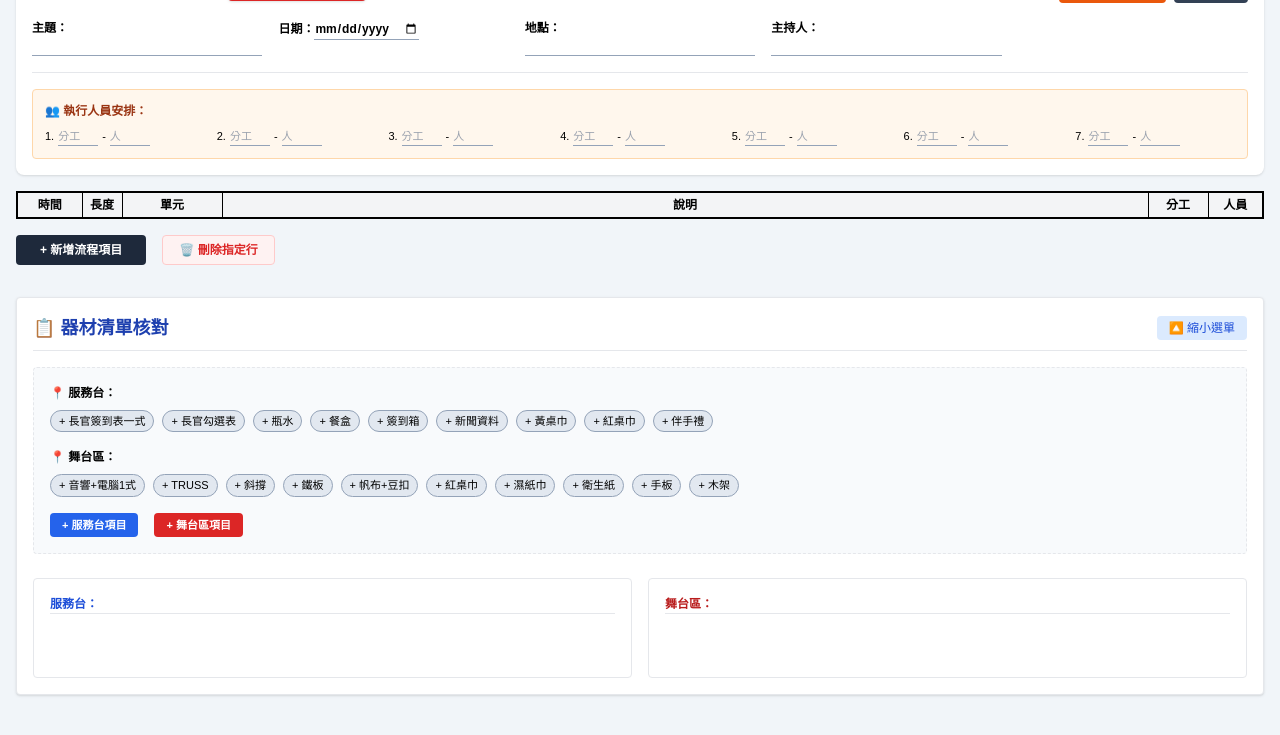
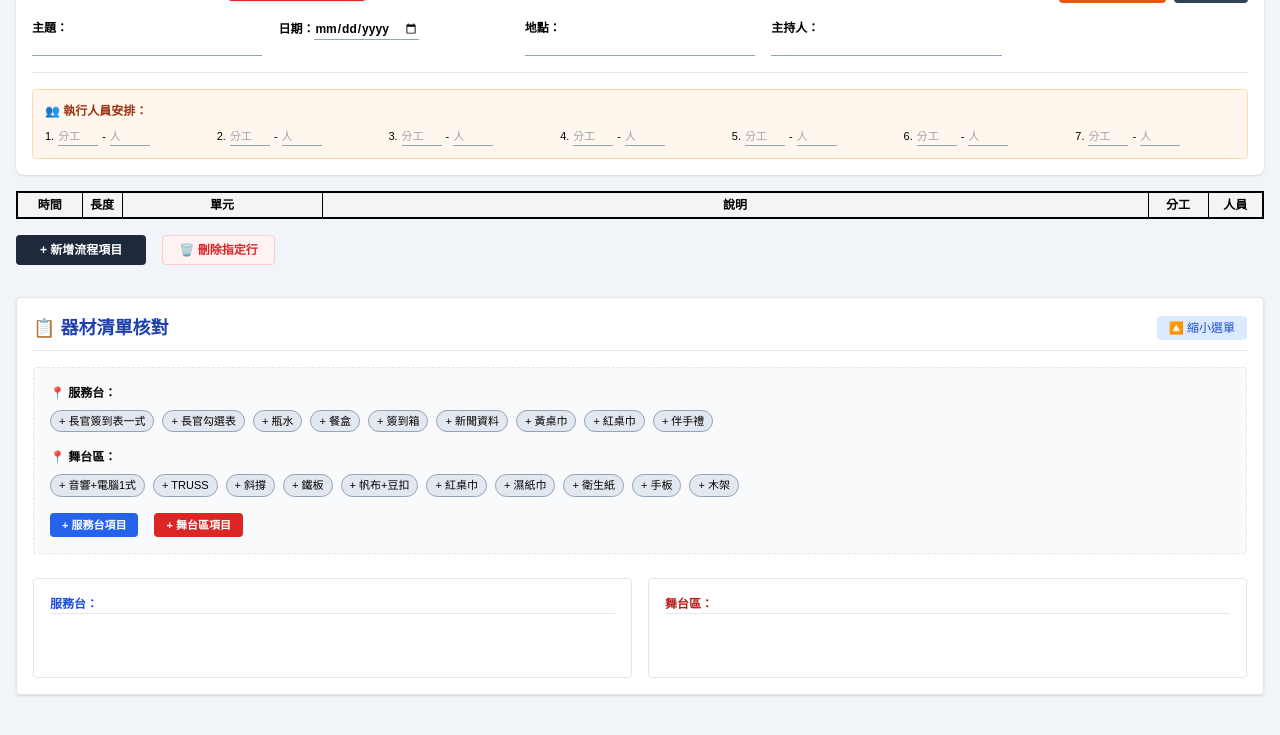
Before and after one commit to joe-fu-iron/event-helper, a plain HTML site: page index.html in a window 1280 px wide. Shown: the part 65-800 px from the top of the page. Drawn offline with nearby package versions, Linux system fonts and the light colour scheme; no server answers.

Commit message:
Update index.html

```diff
--- a/index.html
+++ b/index.html
@@ -18,7 +18,7 @@
         /* 欄位寬度精確控制 */
         .col-time { width: 65px; }
         .col-dur { width: 40px; }
-        .col-unit { width: 100px; }
+        .col-unit { width: 200px; }
         .col-desc { width: auto; }
         .col-job { width: 60px; }
         .col-staff { width: 55px; }
```
